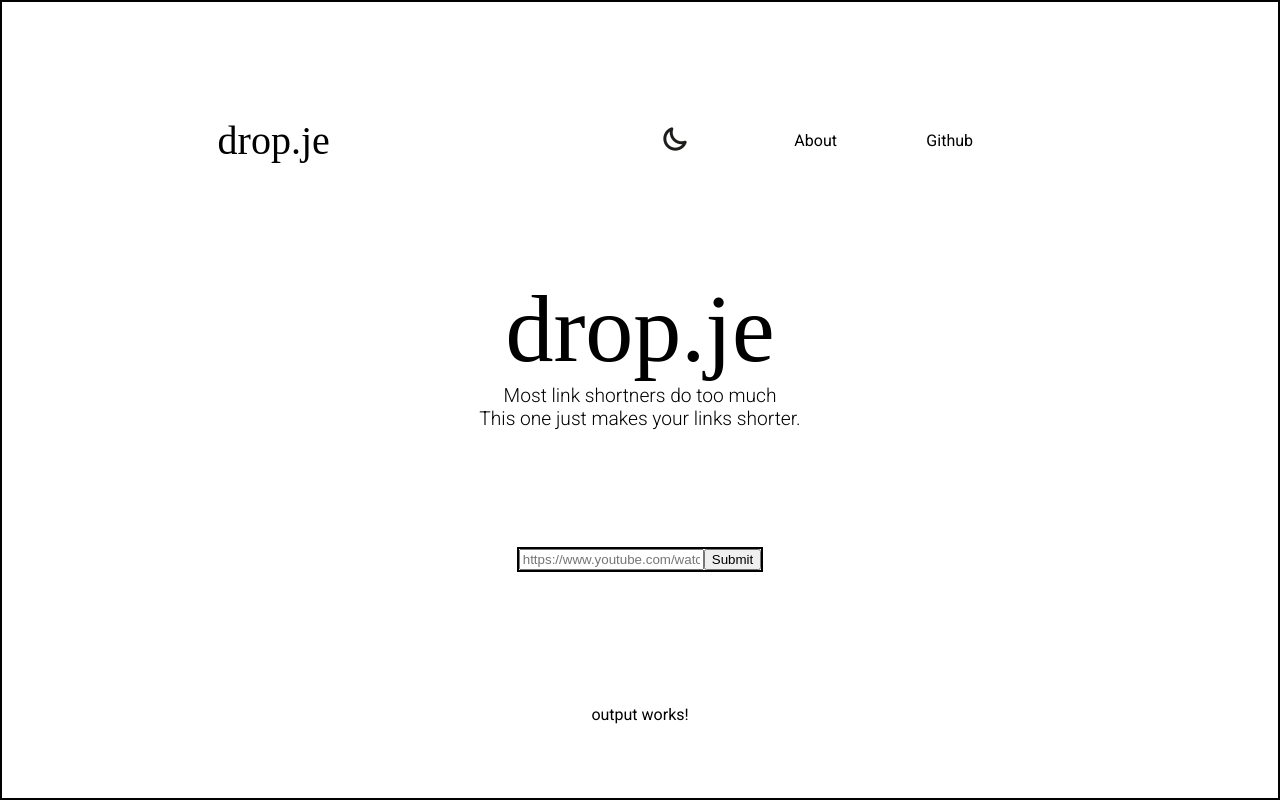
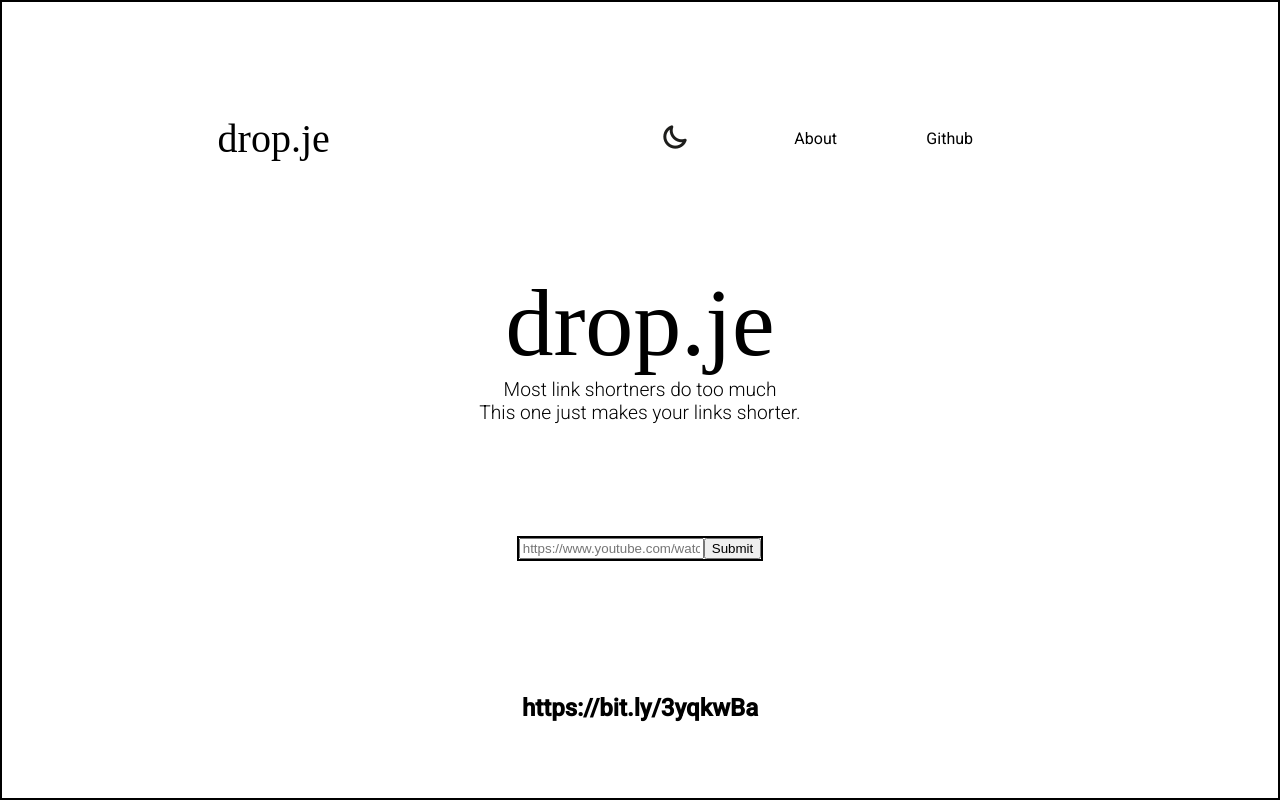
Before and after one commit to KDSGYT/url-shortning, an Angular app: page / in a window 1280 px wide. Built offline with nearby package versions, Linux system fonts and the light colour scheme; a web font is replaced by a local one.

Commit message:
Basic functionality of the web app is finished just need to add some cometic touch.

```diff
--- a/src/app/convert-url.service.ts
+++ b/src/app/convert-url.service.ts
@@ -1,11 +1,13 @@
 import { Injectable } from '@angular/core';
 import Axios from 'axios';
 import { environment } from 'src/environments/environment';
-
+import { BehaviorSubject, Observable } from 'rxjs';
 @Injectable({
   providedIn: 'root'
 })
 export class ConvertUrlService {
+  public newUrl = new BehaviorSubject('https://bit.ly/3yqkwBa')
+  // public newUrl:Observable<string> = 'https://bit.ly/3yqkwBa';
 
   constructor() { }
   async getShortenedUrl(url:string) {
@@ -15,7 +17,7 @@
       headers:{
         'Authorization': `Bearer ${environment.apiKey}`
       }
-    }).then((res) => console.log(res.data))
+    }).then((res) => this.newUrl.next(res.data.link))
     .catch((err) => console.error(err.message))
 
   }
--- a/src/app/output/output.component.html
+++ b/src/app/output/output.component.html
@@ -1 +1,3 @@
-<p>output works!</p>
+<h2 (click)="copyLinkToClipboard()">
+    {{output}}
+</h2>
--- a/src/app/output/output.component.scss
+++ b/src/app/output/output.component.scss
@@ -0,0 +1,3 @@
+h2{
+    cursor: pointer;
+}
--- a/src/app/output/output.component.ts
+++ b/src/app/output/output.component.ts
@@ -1,15 +1,26 @@
-import { Component, OnInit } from '@angular/core';
+import { Component, OnDestroy, OnInit } from '@angular/core';
+import { ConvertUrlService } from '../convert-url.service';
 
 @Component({
   selector: 'app-output',
   templateUrl: './output.component.html',
   styleUrls: ['./output.component.scss']
 })
-export class OutputComponent implements OnInit {
+export class OutputComponent implements OnInit,OnDestroy {
 
-  constructor() { }
+  constructor(private URLService: ConvertUrlService) { }
+  public output: string = this.URLService.newUrl.getValue();
+  ngOnInit(): void {
+    this.URLService.newUrl.subscribe(value => this.output = value);
+  }
 
-  ngOnInit(): void {
+  public copyLinkToClipboard() {
+    navigator.clipboard.writeText(this.output)
+    alert('Copied to clipboard!!!')
+  }
+
+  ngOnDestroy(): void {
+    this.URLService.newUrl.unsubscribe();
   }
 
 }
```
